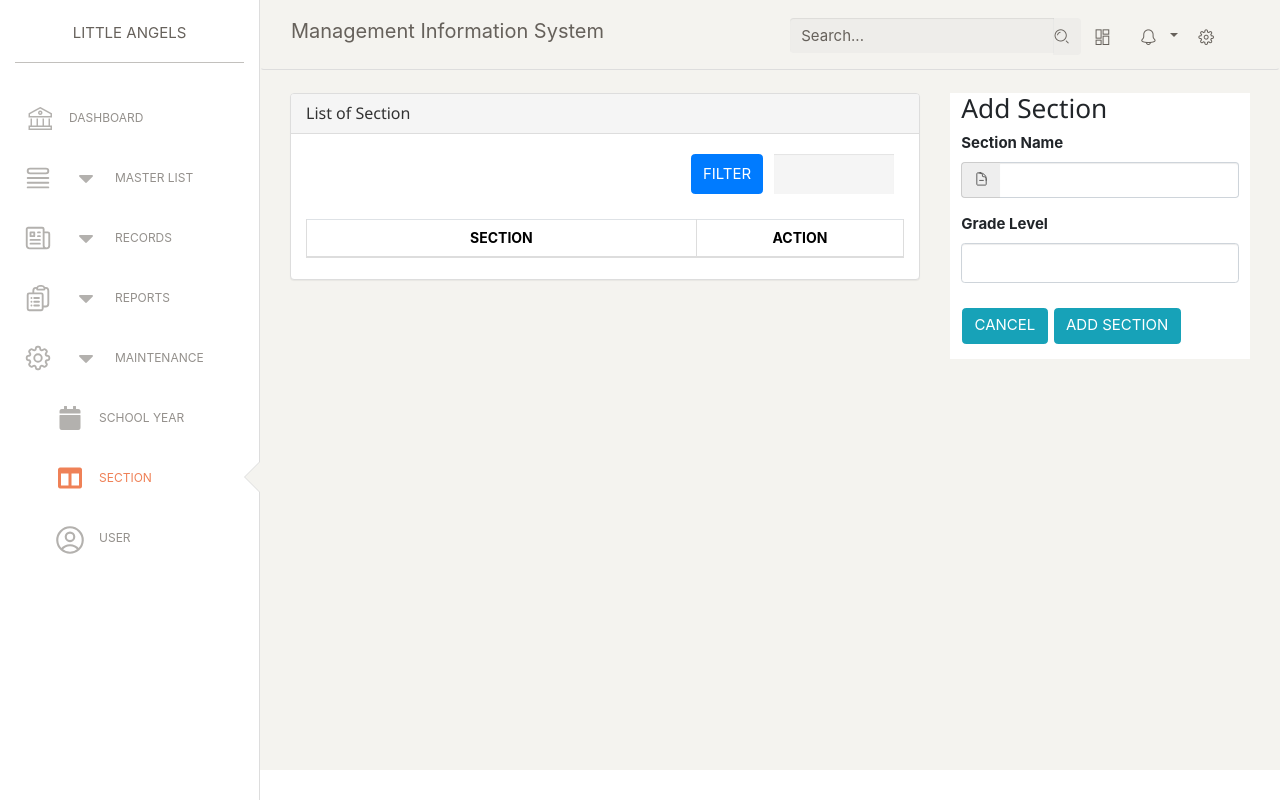
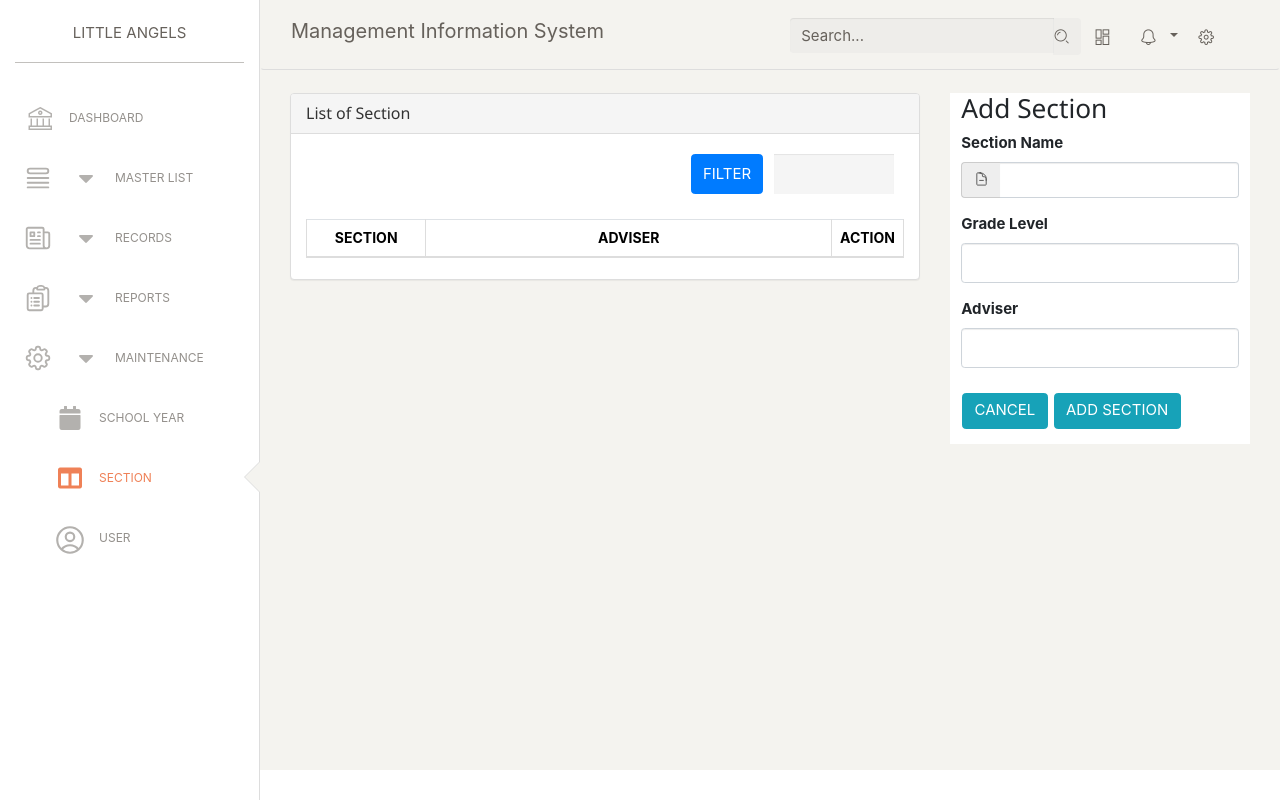
Before and after one commit to CedrickChu/SMIS, a Django app: page /section/ in a window 1280 px wide. Run offline with Django 5.2, Linux system fonts and the light colour scheme; data that the repository does not hold is empty; some libraries are stand-ins or nearby versions; some web fonts are replaced.

Commit message:
added adviser in section list

```diff
--- a/projectsite/projectapp/forms.py
+++ b/projectsite/projectapp/forms.py
@@ -1,6 +1,6 @@
 # forms.py
 from django import forms
-from .models import User, UserProfile, Student, Subject, GradeLevel, SchoolYear, ParentGuardian, Section
+from .models import User, UserProfile, Student, Subject, GradeLevel, SchoolYear, ParentGuardian, Section, Teacher
 from django.contrib.auth.forms import UserCreationForm
 
 
@@ -112,5 +112,10 @@ class SectionForm(forms.ModelForm):
         model = Section
         fields = '__all__'
 
+class TeacherForm(forms.ModelForm):
+    class Meta:
+        model = Teacher
+        fields = '__all__'
+
 class LogoutForm(forms.Form):
     pass
--- a/projectsite/projectapp/models.py
+++ b/projectsite/projectapp/models.py
@@ -138,26 +138,31 @@ class Subject(models.Model):
     def __str__(self):
         return self.name
 
+class Teacher(models.Model):
+    first_name = models.CharField(max_length=100)
+    middle_name = models.CharField(max_length=100, null=True)
+    last_name = models.CharField(max_length=100)
+    address = models.TextField(help_text='Full Address')
+    contact_information = models.CharField(max_length=100, null=True)
+
+    def __str__(self):
+        return f"{self.first_name} {self.last_name}"
+
 class Section(models.Model):
     name = models.CharField(max_length=100)
     grade_level = models.ForeignKey(GradeLevel, on_delete=models.CASCADE)
+    adviser = models.OneToOneField(Teacher, on_delete=models.CASCADE)
+
 
     def __str__(self):
         return self.name
-class Adviser(models.Model):
-    first_name = models.CharField(max_length=100)
-    middle_name = models.CharField(max_length=100, null=True, blank=True)
-    last_name = models.CharField(max_length=100)
-    grade_level = models.ForeignKey(GradeLevel, on_delete=models.CASCADE)
-    Section = models.ForeignKey(Section, on_delete=models.CASCADE)
-    school_year = models.ForeignKey(SchoolYear, on_delete=models.CASCADE)
 
 class StudentYearInfo(models.Model):
     student = models.ForeignKey(Student, on_delete=models.CASCADE)
     school = models.ForeignKey(School, on_delete=models.CASCADE)
     grade_level = models.ForeignKey(GradeLevel, on_delete=models.CASCADE, related_name='current_grade_level')
     school_year = models.ForeignKey(SchoolYear, on_delete=models.CASCADE)
-    adviser = models.ForeignKey(Adviser, on_delete=models.CASCADE)
+    adviser = models.ForeignKey(Teacher, on_delete=models.CASCADE)
     gen_ave = models.DecimalField(max_digits=5, decimal_places=2, null=True, blank=True)
     to_be_classified = models.ForeignKey(GradeLevel, on_delete=models.CASCADE, related_name='next_grade_level')
     tdays_of_classes = models.IntegerField(null=True, blank=True)
--- a/projectsite/projectapp/templates/maintenance/section_list.html
+++ b/projectsite/projectapp/templates/maintenance/section_list.html
@@ -31,6 +31,7 @@
                                 <thead>
                                     <tr class="text-center">
                                         <th style="width:20%">Section</th>
+                                        <th>Adviser</th>
                                         <th style="width:10%">Action</th>
                                     </tr>
                                 </thead>
@@ -38,8 +39,9 @@
                                     {% for section in sections %}
                                     <tr class="text-center">
                                         <td><input id="section{{ section.id }}" type="text" style="border:0px" value="{{ section.name }}" readonly></td>
+                                        <td><input id="sectionAdviser{{ section.id }}" type="text" style="border:0px" value="{{ section.adviser }}" readonly></td>
                                         <td class="text-center">
-                                            <a href="#" onclick="editSection('{{ section.id }}', '{{ section.grade_level.id }}')" class="btn btn-info"><i class="fa fa-pen" aria-hidden="true"></i> Edit</a>
+                                            <a href="#" onclick="editSection('{{ section.id }}', '{{ section.grade_level.id }}', '{{ section.adviser.id }}')" class="btn btn-info"><i class="fa fa-pen" aria-hidden="true"></i> Edit</a>
                                         </td>
                                     </tr>
                                     {% endfor %}
@@ -80,6 +82,14 @@
                                         <select style='height:40px;' class="form-control" id="grade_level" name="grade_level" required>
                                             {% for level in grade_levels %}
                                                 <option value="{{ level.id }}">{{ level.name }}</option>
+                                            {% endfor %}
+                                        </select>
+                                    </div>
+                                    <div class="form-group">
+                                        <label for="adviser">Adviser</label>
+                                        <select style='height:40px;' class="form-control" id="adviser" name="adviser" required>
+                                            {% for adviser in advisers %}
+                                                <option value="{{ adviser.id }}">{{ adviser.first_name }} {{ adviser.last_name }}</option>
                                             {% endfor %}
                                         </select>
                                     </div>
@@ -124,11 +134,13 @@
         document.getElementById("filter-form").submit();
     }
 
-    function editSection(sectionId, gradeLevelId) {
+    function editSection(sectionId, gradeLevelId, adviserId) {
         var sectionName = document.getElementById('section' + sectionId).value;
         console.log(gradeLevelId);
+        console.log(adviserId);
         document.getElementById('section-form').action = "{% url 'section-update' pk=0 %}".replace('0', sectionId);
         document.getElementById('id').value = sectionId;
+        document.getElementById('adviser').value = adviserId;
         document.getElementById('grade_level').value = gradeLevelId;
         document.getElementById('name').value = sectionName;
         document.getElementById('head').innerText = 'Edit Section';
@@ -139,6 +151,7 @@
         document.getElementById('section-form').action = "{% url 'section-add' %}";
         document.getElementById('id').value = '';
         document.getElementById('name').value = '';
+        document.getElementById('adviser').value = '';
         document.getElementById('grade_level').value = '';
         document.getElementById('head').innerText = '{{ form_title }}';
         document.getElementById('btn_submit').innerText = '{{ submit_label }}';
--- a/projectsite/projectapp/views.py
+++ b/projectsite/projectapp/views.py
@@ -14,7 +14,7 @@ from django.views.decorators.csrf import csrf_protect
 from django.urls import reverse
 from django.http import Http404
 from django.views.generic import ListView, DetailView, CreateView, UpdateView, DeleteView
-from .models import SchoolYear, GradeLevel, Student, Subject, AcademicRecord, ParentGuardian, Form137, School, StudentYearInfo, TotalGradeSubject, Section
+from .models import SchoolYear, GradeLevel, Student, Subject, AcademicRecord, ParentGuardian, Form137, School, StudentYearInfo, TotalGradeSubject, Section, Teacher
 from django.urls import reverse_lazy
 from .forms import StudentForm, ParentGuardianForm, GradeLevelForm, SubjectForm, SchoolYearForm, SectionForm
 from django.db.models import Q
@@ -368,6 +368,7 @@ def update_year(request, pk):
 def section_list(request):
     sections = Section.objects.all()
     grade_levels = GradeLevel.objects.all()
+    advisers = Teacher.objects.all()
     grade_level_filter = request.GET.get('grade_level')
     default_grade_level_id = 1
 
@@ -380,6 +381,7 @@ def section_list(request):
     submit_label = 'Add Section'
     return render(request, 'maintenance/section_list.html', {
         'sections': sections,
+        'advisers': advisers,
         'section_form': section_form,
         'submit_label': submit_label,
         'form_title': 'Add Section',
@@ -419,3 +421,27 @@ def update_section(request, pk):
         'submit_label': submit_label,
         'form_title': 'Edit Section'
     })
+
+
+def adviser_list(request):
+    teacher = Teacher.objects.all()
+    grade_levels = GradeLevel.objects.all()
+    section = Section.objects.all()
+    grade_level_filter = request.GET.get('grade_level')
+    search_query = request.GET.get('search')
+
+    if grade_level_filter:
+        teacher = teacher.filter(grade_level_id=grade_level_filter)
+
+
+    if search_query:
+        students = students.filter(
+            Q(first_name__icontains=search_query) |
+            Q(last_name__icontains=search_query)
+        )
+    context = {
+        'teacher': teacher,
+        'section': section,
+        'grade_levels': grade_levels,
+    }
+    return render(request, 'maintenace/teacher_list.html', context)
```
Also changed, not shown: projectsite/projectapp/admin.py (+4 -5 lines), projectsite/projectapp/migrations/0001_initial.py, projectsite/projectapp/migrations/0002_parentguardian_contact_information.py (deleted).
